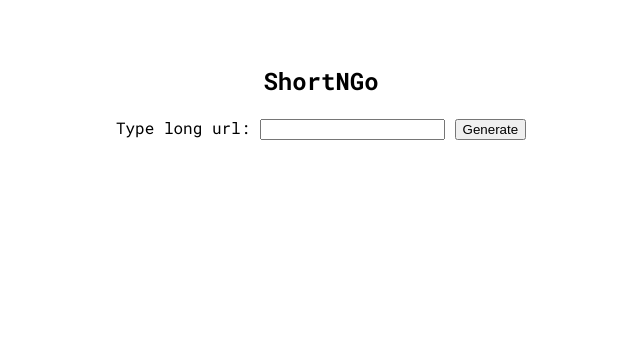
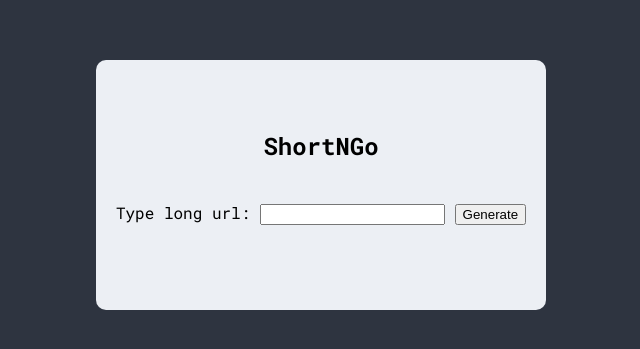
Before and after one commit to pvskp/shortNgo, a plain HTML site: page index.html in a window 1280 px wide. Shown: the part 215-564 px from the top of the page, without its empty margins (319-959 px from the left). Drawn offline with Linux system fonts and the light colour scheme.

Commit message:
chore: add nord colors

```diff
--- a/index.html
+++ b/index.html
@@ -18,7 +18,7 @@
     <div class="container">
       <h2 class="main-title">ShortNGo</h2>
       <form hx-post="/process" hx-target="#resultado">
-        <label for="url">Type long url:</label>
+        <label class="input-text" for="url">Type long url:</label>
         <input type="text" id="url" name="url" />
         <button type="submit">Generate</button>
       </form>
--- a/styles.css
+++ b/styles.css
@@ -1,4 +1,8 @@
-body, html {
+body {
+  background: #2e3440;
+}
+
+html {
   height: 100%;
   margin: 0;
   display: flex;
@@ -8,14 +12,24 @@ body, html {
   font-style: normal;
 }
 
-.container {
-    text-align: center;
+.main-title {
+  margin-top: 70px;
 }
 
-.main-title {
-    margin-top: -120px;
+.container {
+  display: grid;
+  place-items: center;
+  border-radius: 10px;
+  background: #eceff4;
+  height: 250px;
+  /*padding-bottom: 5px;*/
+}
+
+.input-text {
+  margin-top: 100px;
 }
 
 form {
   margin: 20px;
+  margin-bottom: 150px;
 }
```
Lines whose indentation alone changed are shown as unchanged.
